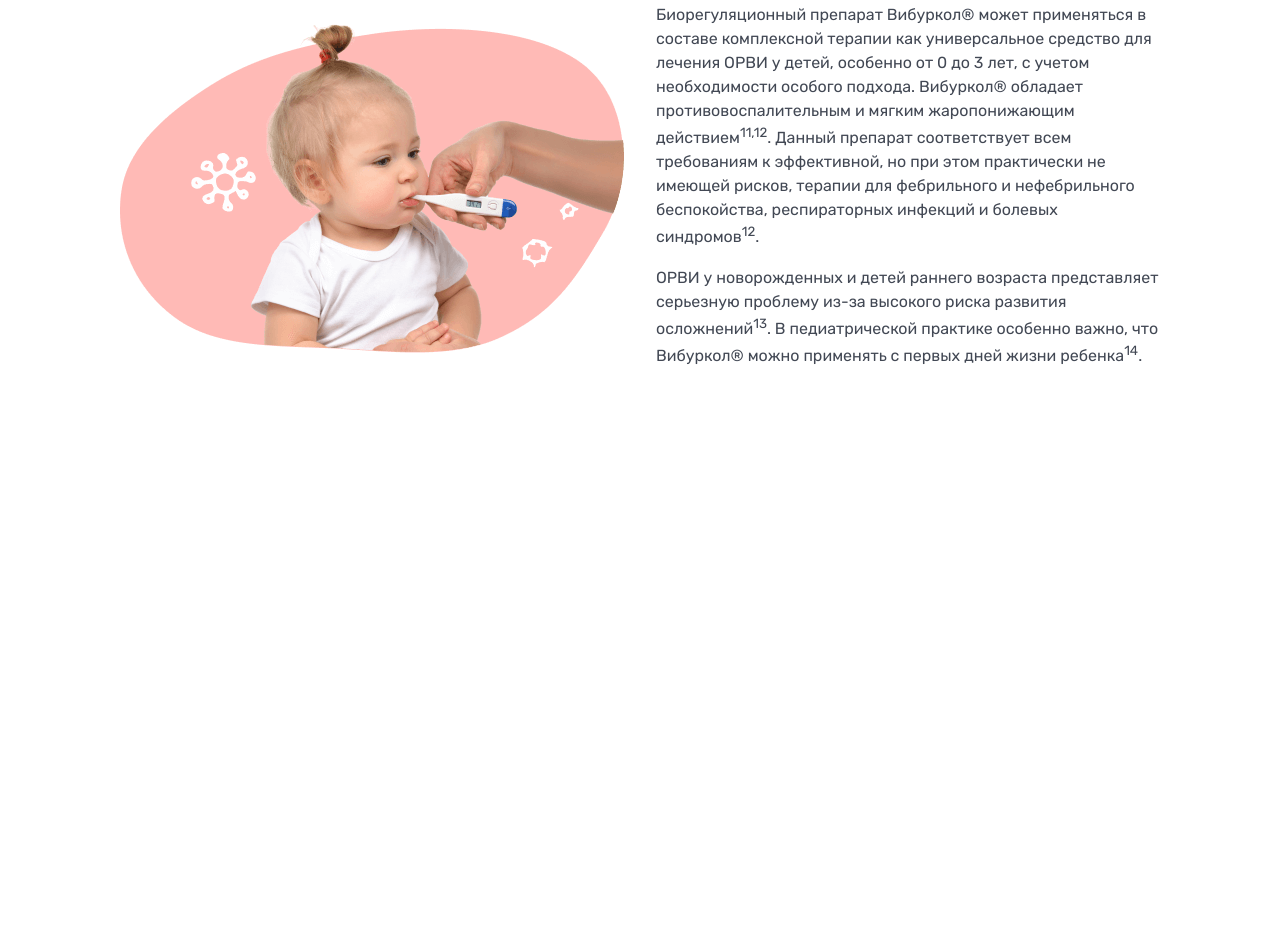
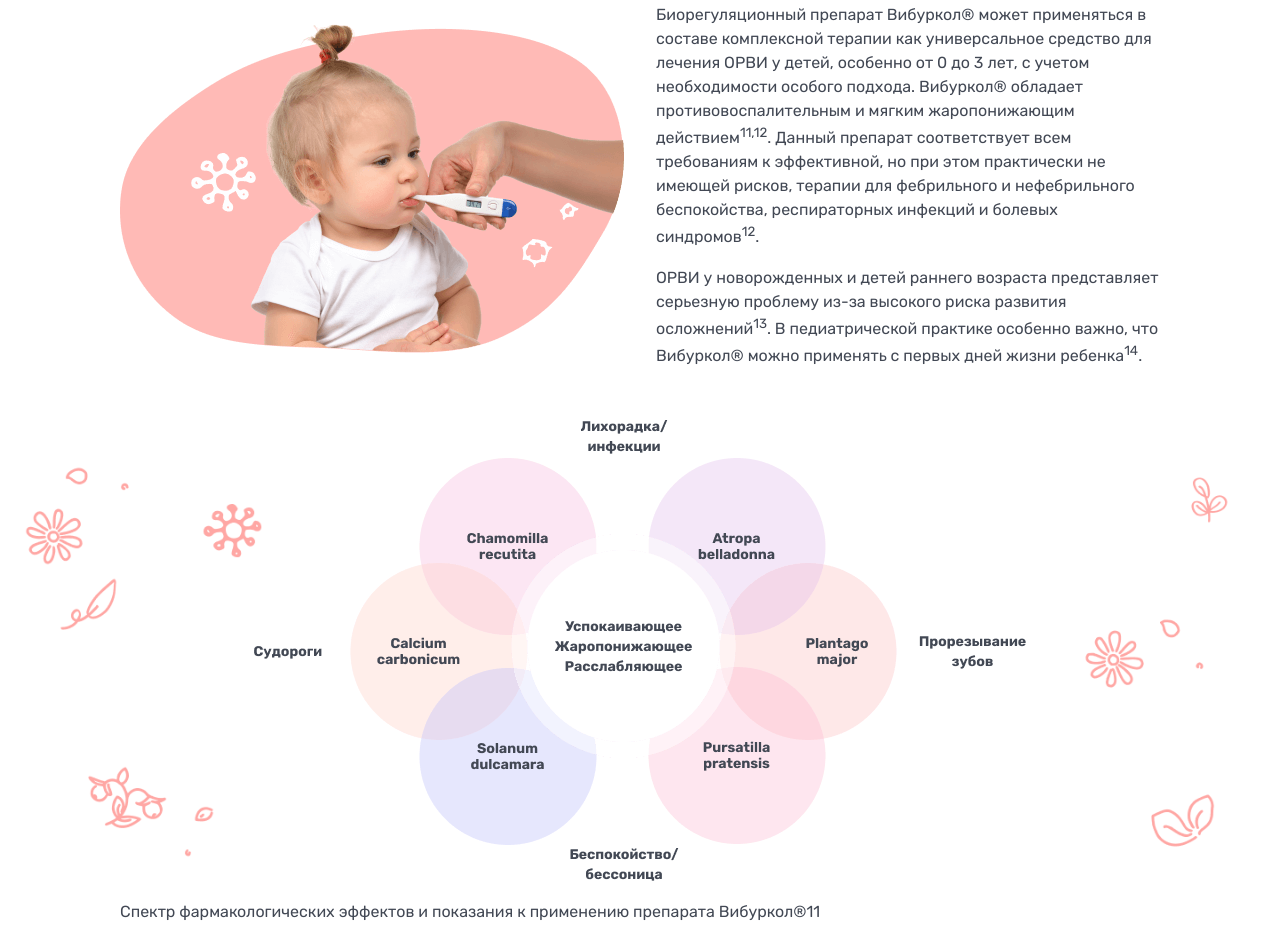
Before and after one commit to vadimvalid/viburkol, a website: page index.html in a window 1280 px wide. Shown: the part 2648-3588 px from the top of the page. Before the commit the page ends 3032 px from the top, so only its background shows below. Drawn offline with Linux system fonts and the light colour scheme.

Commit message:
Add section fifth

```diff
--- a/index.html
+++ b/index.html
@@ -291,6 +291,15 @@
             </div>
           </div>
         </section>
+        <section id="fifth" class="section fifth">
+          <div class="container">
+            <img src="./img/schema-3.png" alt="image" />
+            <p>
+              Спектр фармакологических эффектов и показания к применению
+              препарата Вибуркол®11
+            </p>
+          </div>
+        </section>
       </main>
       <footer id="footer" class="footer"></footer>
     </div>
--- a/scss/layouts/_article.scss
+++ b/scss/layouts/_article.scss
@@ -152,6 +152,23 @@
       background: none;
     }
   }
+
+  &.fifth {
+    background-image: url("../img/bg_second.png");
+    background-size: 100%;
+    background-repeat: no-repeat;
+    background-position: center;
+
+    > .container {
+      > img {
+        margin: 0 auto variables.$md;
+      }
+    }
+
+    @include mixins.sm-breakpoint {
+      background: none;
+    }
+  }
 }
 
 .schema {
```
Also changed, not shown: css/style.css, img/schema-3.png (added).
